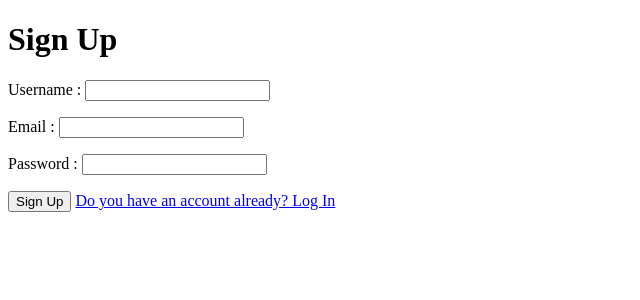
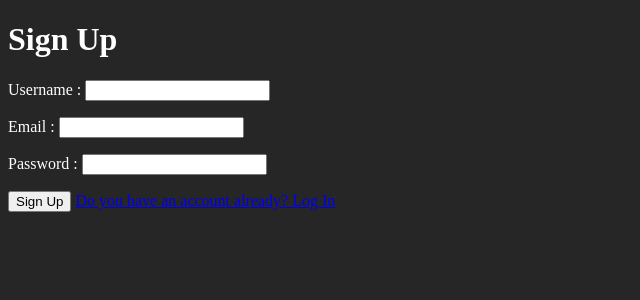
Before and after one commit to haemishkyd/flasklogintemplate, a Flask app: page /signup in a window 1280 px wide. Shown: the top 300 px of the page, without its empty margins (0-640 px from the left). Run offline with Flask 2, Linux system fonts and the light colour scheme; some libraries are stand-ins or nearby versions.

Commit message:
Stable version 2.0
Now the static folder is available. As you can see we introduced a few
simple files as css, js and a pretty favicon.

Whatever it is just for example porpuses, so feel free to change what
you want.

Good luck!

```diff
--- /dev/null
+++ b/static/css/style.css
@@ -0,0 +1,4 @@
+body {
+    background-color: #262626;
+    color: white;
+}
--- /dev/null
+++ b/static/js/main.js
@@ -0,0 +1 @@
+console.log('Hello, I am ready to receive new orders.');
--- a/templates/base.html
+++ b/templates/base.html
@@ -2,6 +2,8 @@
 <!DOCTYPE html>
 <html>
     <head>
+        <link rel="shortcut icon" href="{{ url_for('static', filename='imgs/favicon.ico') }}" />
+        <link rel="stylesheet" href="{{ url_for('static', filename='css/style.css') }}" />
         <meta charset="utf-8" />
         <title>{% block title %}{% endblock %}</title>
     </head>
@@ -9,5 +11,6 @@
         {{ render_messages(messages) }}
         {% block content %}
         {% endblock %}
+        <script src="{{ url_for('static', filename='js/main.js') }}"></script>
     </body>
 </html>
```
Also changed, not shown: static/imgs/favicon.ico (added), static/imgs/readme.txt (added).
